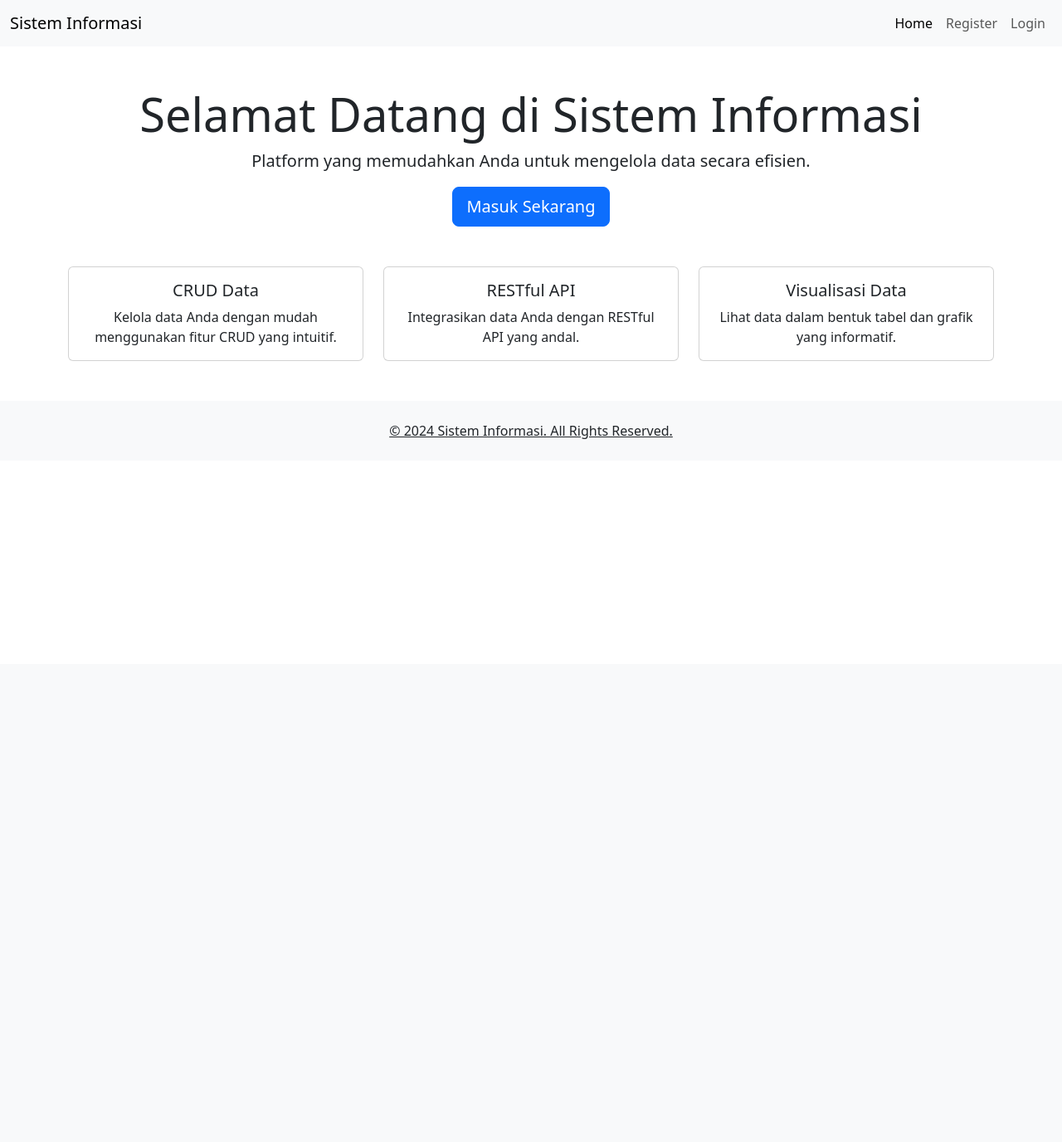
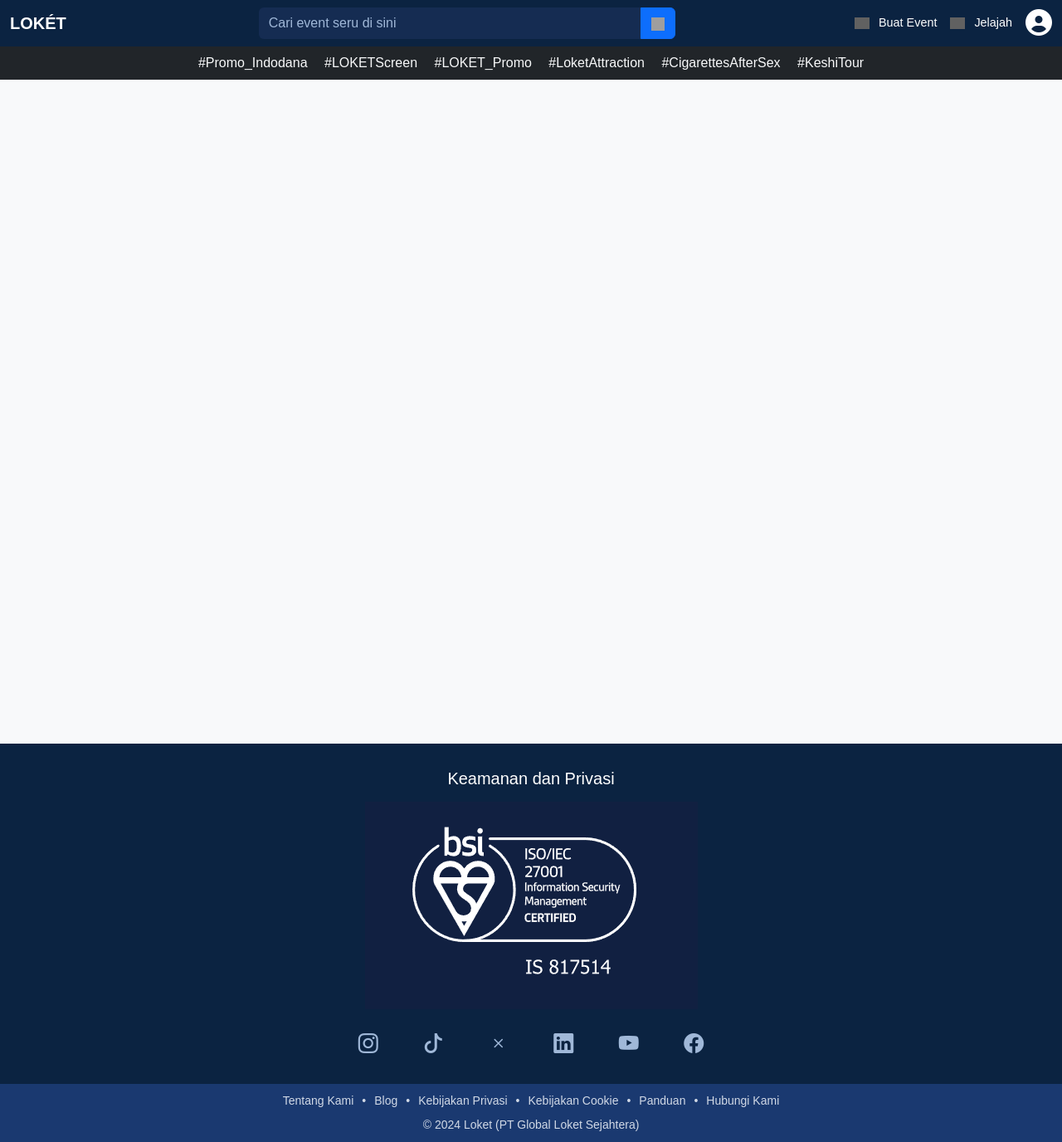
Before and after one commit to LimunBF/pemweb_uas, a PHP site: page / in a window 1280 px wide. Shown: the whole page at 83% size. Before the commit the page ends 529 px from the top, so only its background shows below. Run offline with PHP 8.4, Linux system fonts and the light colour scheme; grey boxes are pictures that could not be loaded.

Commit message:
Tambah Footer sama navbar
Ya begitulah, navbar sama footer udah mirip toh

```diff
--- /dev/null
+++ b/css/navbar_footer.css
@@ -0,0 +1,90 @@
+.navbar {
+    background-color: #0b2341;
+}
+
+.search-bar {
+    background-color: #152c52;
+    color: white;
+    border: none;
+}
+
+.search-bar::placeholder {
+    color: var(--placeholder-color, #a0b8d8);
+}
+
+/* Change placeholder color on focus */
+.search-bar:focus::placeholder {
+    color: #000000;
+}
+.icon-link {
+    display: flex;
+    align-items: center;
+    color: white;
+    text-decoration: none;
+    margin-right: 1rem;
+    font-size: 0.9rem;
+}
+
+.icon-link img {
+    width: 18px;
+    margin-right: 5px;
+    filter: invert(1);
+}
+
+.profile-icon {
+    width: 35px;
+    height: 35px;
+    background-color: white;
+    border: 2px solid #2f80ed;
+    border-radius: 50%;
+}
+
+.dropdown-menu {
+    min-width: 200px;
+}
+
+body {
+    margin: 0;
+    padding: 0;
+    font-family: Arial, sans-serif;
+    background-color: #f8f9fa;
+    height: 100vh;
+}
+
+/* Footer Styling */
+.footer {
+    background-color: #0b2341;
+    color: #a0b8d8;
+    text-align: center;
+    padding: 30px 0;
+}
+
+.footer a {
+    text-decoration: none;
+    color: #a0b8d8;
+    margin: 0 10px;
+}
+
+.footer a:hover {
+    text-decoration: underline;
+    color: white;
+}
+
+.footer-icons i {
+    font-size: 24px;
+    margin: 10px 15px;
+    color: #a0b8d8;
+    transition: color 0.3s ease;
+}
+
+.footer-icons i:hover {
+    color: white;
+}
+
+.footer-bottom {
+    background-color: #1a3970;
+    color: #d1d9e6;
+    padding: 10px 0;
+    font-size: 14px;
+    text-align: center
+}
--- a/index.php
+++ b/index.php
@@ -1,82 +1,131 @@
-<?php
-session_start();
-?>
+<!DOCTYPE html>
+<html lang="id">
 
-<!DOCTYPE html>
-<html lang="en">
 <head>
     <meta charset="UTF-8">
     <meta name="viewport" content="width=device-width, initial-scale=1.0">
-    <title>Home Page</title>
-    <!-- Bootstrap CSS -->
+    <title>Home</title>
+    <!-- Bootstrap 5.3 CSS -->
     <link href="https://cdn.jsdelivr.net/npm/bootstrap@5.3.0/dist/css/bootstrap.min.css" rel="stylesheet">
+    <link rel="stylesheet" href="https://cdnjs.cloudflare.com/ajax/libs/font-awesome/6.4.2/css/all.min.css">
+    <link href="https://cdn.jsdelivr.net/npm/bootstrap-icons/font/bootstrap-icons.css" rel="stylesheet">
+    <link rel="stylesheet" type="text/css" href="css/navbar_footer.css">
 </head>
+
 <body>
-    <nav class="navbar navbar-expand-lg navbar-light bg-light">
-        <div class="container-fluid">
-            <a class="navbar-brand" href="#">Sistem Informasi</a>
-            <button class="navbar-toggler" type="button" data-bs-toggle="collapse" data-bs-target="#navbarNav" aria-controls="navbarNav" aria-expanded="false" aria-label="Toggle navigation">
-                <span class="navbar-toggler-icon"></span>
-            </button>
-            <div class="collapse navbar-collapse" id="navbarNav">
-                <ul class="navbar-nav ms-auto">
-                    <li class="nav-item">
-                        <a class="nav-link active" aria-current="page" href="index.php">Home</a>
-                    </li>
-                    <li class="nav-item">
-                        <a class="nav-link" href="register.php">Register</a>
-                    </li>
-                    <li class="nav-item">
-                        <a class="nav-link" href="php/login.php">Login</a>
-                    </li>
-                </ul>
-            </div>
-        </div>
-    </nav>
+    <header>
+        <!-- Navbar -->
+        <nav class="navbar navbar-expand-lg navbar-dark">
+            <div class="container-fluid">
+                <!-- Logo -->
+                <a class="navbar-brand fw-bold" href="#">LOKÉT</a>
 
-    <!-- Hero Section -->
-    <div class="container text-center my-5">
-        <h1 class="display-4">Selamat Datang di Sistem Informasi</h1>
-        <p class="lead">Platform yang memudahkan Anda untuk mengelola data secara efisien.</p>
-        <a href="login.php" class="btn btn-primary btn-lg">Masuk Sekarang</a>
-    </div>
+                <!-- Search Bar -->
+                <div class="mx-auto" style="width: 40%;">
+                    <div class="input-group">
+                        <input type="text" class="form-control search-bar" placeholder="Cari event seru di sini"
+                            id="searchInput" aria-label="Search">
+                        <button class="btn btn-primary" type="button">
+                            <img src="https://cdn-icons-png.flaticon.com/512/54/54481.png" alt="Cari" width="16"
+                                height="16">
+                        </button>
+                    </div>
+                </div>
 
-    <!-- Features Section -->
-    <div class="container my-5">
-        <div class="row">
-            <div class="col-md-4">
-                <div class="card">
-                    <div class="card-body text-center">
-                        <h5 class="card-title">CRUD Data</h5>
-                        <p class="card-text">Kelola data Anda dengan mudah menggunakan fitur CRUD yang intuitif.</p>
+                <!-- Menu Kanan -->
+                <div class="d-flex align-items-center">
+                    <!-- Buat Event -->
+                    <a href="#" class="icon-link">
+                        <img src="https://cdn-icons-png.flaticon.com/512/747/747310.png" alt="Buat Event">
+                        Buat Event
+                    </a>
+
+                    <!-- Jelajah -->
+                    <a href="#" class="icon-link">
+                        <img src="https://cdn-icons-png.flaticon.com/512/2991/2991114.png" alt="Jelajah">
+                        Jelajah
+                    </a>
+
+                    <!-- Profile Dropdown -->
+                    <div class="dropdown">
+                        <a href="#" class="d-block" id="dropdownMenuButton" data-bs-toggle="dropdown"
+                            aria-expanded="false">
+                            <i class="fas fa-user-circle fa-2x text-white"></i> <!-- Profile Icon -->
+                        </a>
+                        <ul class="dropdown-menu dropdown-menu-end" aria-labelledby="dropdownMenuButton">
+                            <li class="dropdown-header">Beralih ke akun</li>
+                            <li><a class="dropdown-item" href="#">Pembeli</a></li>
+                            <li>
+                                <hr class="dropdown-divider">
+                            </li>
+                            <li><a class="dropdown-item" href="#">Dashboard</a></li>
+                            <li><a class="dropdown-item" href="#">Event Saya</a></li>
+                            <li><a class="dropdown-item" href="#">Informasi Dasar</a></li>
+                            <li><a class="dropdown-item" href="#">Pengaturan</a></li>
+                            <li><a class="dropdown-item" href="#">Rekening</a></li>
+                            <li><a class="dropdown-item text-danger" href="#">Keluar</a></li>
+                        </ul>
                     </div>
                 </div>
             </div>
-            <div class="col-md-4">
-                <div class="card">
-                    <div class="card-body text-center">
-                        <h5 class="card-title">RESTful API</h5>
-                        <p class="card-text">Integrasikan data Anda dengan RESTful API yang andal.</p>
-                    </div>
-                </div>
-            </div>
-            <div class="col-md-4">
-                <div class="card">
-                    <div class="card-body text-center">
-                        <h5 class="card-title">Visualisasi Data</h5>
-                        <p class="card-text">Lihat data dalam bentuk tabel dan grafik yang informatif.</p>
-                    </div>
-                </div>
+        </nav>
+        <!-- Hashtags -->
+        <div class="py-2 bg-dark text-center">
+            <a href="#" class="text-light text-decoration-none mx-2">#Promo_Indodana</a>
+            <a href="#" class="text-light text-decoration-none mx-2">#LOKETScreen</a>
+            <a href="#" class="text-light text-decoration-none mx-2">#LOKET_Promo</a>
+            <a href="#" class="text-light text-decoration-none mx-2">#LoketAttraction</a>
+            <a href="#" class="text-light text-decoration-none mx-2">#CigarettesAfterSex</a>
+            <a href="#" class="text-light text-decoration-none mx-2">#KeshiTour</a>
+        </div>
+    </header>
+
+    <div style="height: 100vh;">
+
+    </div>
+
+    <!-- Footer -->
+    <footer>
+        <div class="footer">
+            <!-- Keamanan dan Privasi -->
+            <h5 class="text-white mb-3">Keamanan dan Privasi</h5>
+            <img src="assets/images/logo_bsi.png" alt="Logo BSI" class="mb-4">
+
+            <!-- Social Media Icons -->
+            <div class="footer-icons">
+                <a href="#" target="_blank"><i class="bi bi-instagram"></i></a>
+                <a href="#" target="_blank"><i class="bi bi-tiktok"></i></a>
+                <a href="#" target="_blank"><i class="bi bi-x"></i></a>
+                <a href="#" target="_blank"><i class="bi bi-linkedin"></i></a>
+                <a href="#" target="_blank"><i class="bi bi-youtube"></i></a>
+                <a href="#" target="_blank"><i class="bi bi-facebook"></i></a>
             </div>
         </div>
-    </div>
 
-    <footer class="bg-light text-center py-4">
-        <p class="mb-0">
-            <a href="php/our-team.php" class="text-dark">© 2024 Sistem Informasi. All Rights Reserved.</a>
-        </p>
+        <!-- Footer Bottom Section -->
+        <div class="footer-bottom">
+            <div class="container">
+                <div div class="d-inline-flex flex-wrap justify-content-center align-items-center" style="gap: 10px;">
+                    <a href="php/our-team.php" style="text-decoration: none; color: #d1d9e6;">Tentang Kami</a>
+                    <span>•</span>
+                    <a href="#" style="text-decoration: none; color: #d1d9e6;">Blog</a>
+                    <span>•</span>
+                    <a href="#" style="text-decoration: none; color: #d1d9e6;">Kebijakan Privasi</a>
+                    <span>•</span>
+                    <a href="#" style="text-decoration: none; color: #d1d9e6;">Kebijakan Cookie</a>
+                    <span>•</span>
+                    <a href="#" style="text-decoration: none; color: #d1d9e6;">Panduan</a>
+                    <span>•</span>
+                    <a href="#" style="text-decoration: none; color: #d1d9e6;">Hubungi Kami</a>
+                </div>
+                <p class="mb-0 mt-2">&copy; 2024 Loket (PT Global Loket Sejahtera)</p>
+            </div>
+        </div>
     </footer>
 
+    <!-- Bootstrap 5.3 JS Bundle -->
     <script src="https://cdn.jsdelivr.net/npm/bootstrap@5.3.0/dist/js/bootstrap.bundle.min.js"></script>
+    <script src="javascript/navbar.js"></script>
 </body>
+
 </html>
--- /dev/null
+++ b/javascript/navbar.js
@@ -0,0 +1,9 @@
+const searchInput = document.getElementById('searchInput');
+
+searchInput.addEventListener('input', function () {
+    if (this.value.length > 0) {
+        this.style.setProperty('--placeholder-color', '#ffffff');
+    } else {
+        this.style.setProperty('--placeholder-color', '#a0b8d8');
+    }
+});
```
Also changed, not shown: assets/images/logo_bsi.png (added).
